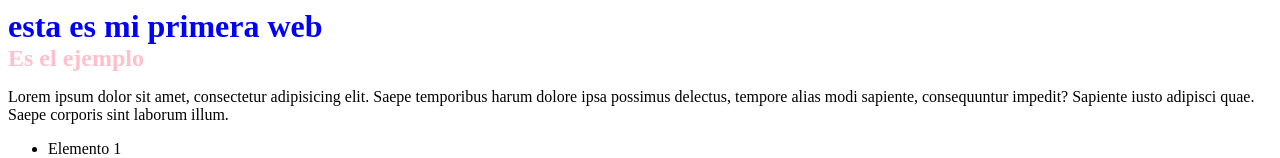
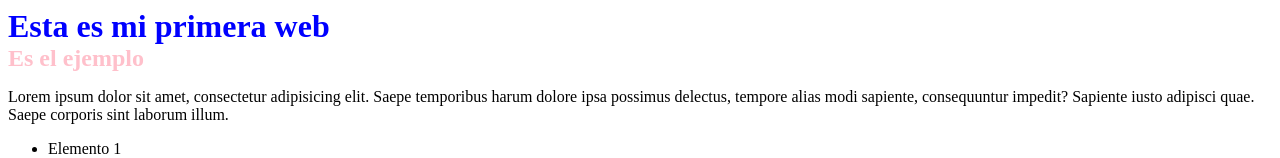
Before and after one commit to EugenijusRu/jugando_con_git, a plain HTML site: page index.html in a window 1280 px wide. Shown: the top 158 px of the page. Drawn offline with Linux system fonts and the light colour scheme.

Commit message:
Añadiendo fichero

```diff
--- a/index.html
+++ b/index.html
@@ -8,7 +8,7 @@
 </head>
 <body>
     <header>
-        <h1>esta es mi primera web</h1>
+        <h1>Esta es mi primera web</h1>
         <h2>Es el ejemplo</h2>
     </header>
     <main><p>Lorem ipsum dolor sit amet, consectetur adipisicing elit.
```
Also changed, not shown: 1 other file.
